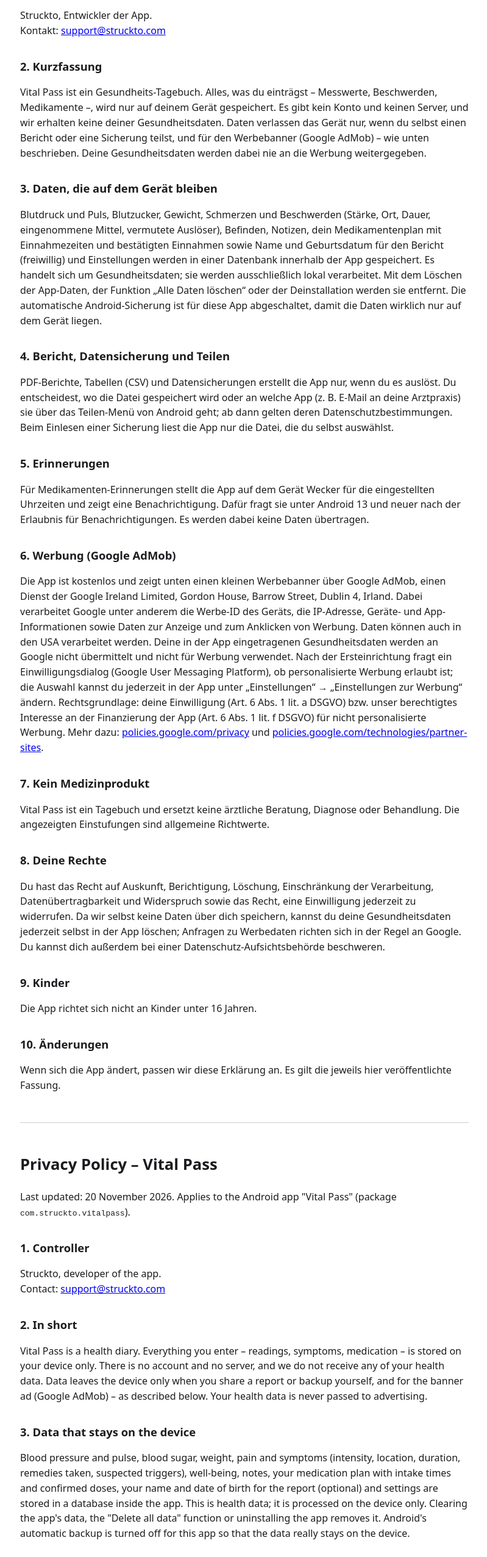
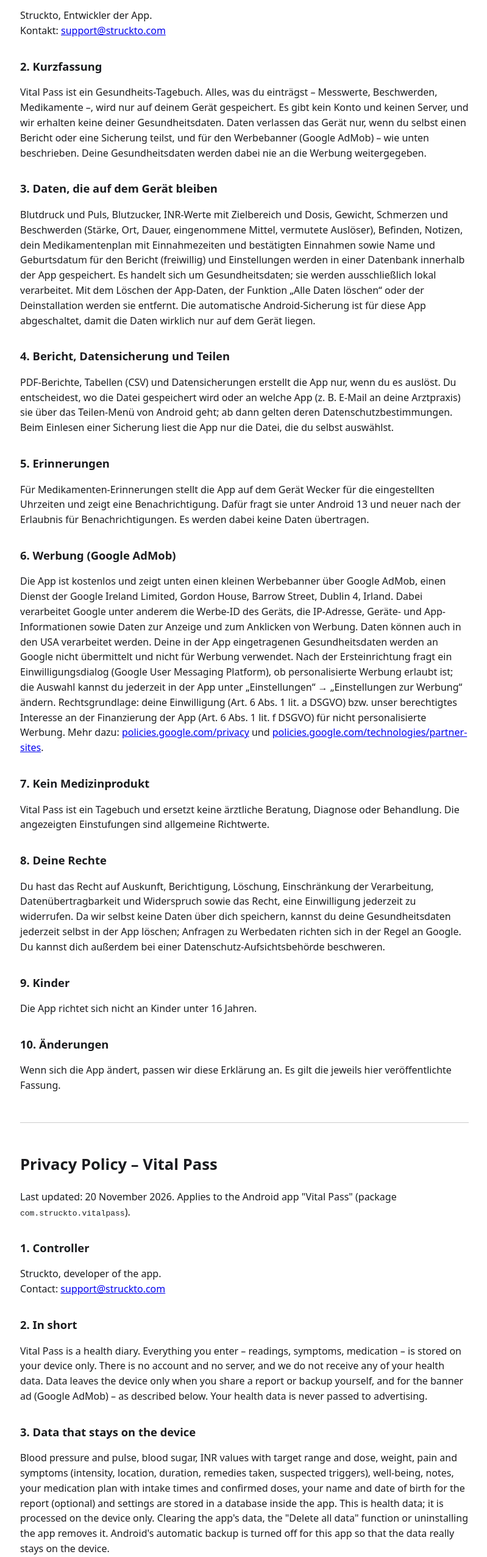
Before and after one commit to MatzunaTata/droidzone-catalog, a plain HTML site: page privacy/vitalpass.html in a window 1280 px wide. Shown: the part 246-2800 px from the top of the page at 61% size, without its empty margins (239-1038 px from the left). Drawn offline with Linux system fonts and the light colour scheme.

Commit message:
Vital Pass: INR-Werte in der Datenschutzerklärung
Co-Authored-By: Claude Opus 5.5 <noreply@anthropic.com>

```diff
--- a/privacy/vitalpass.html
+++ b/privacy/vitalpass.html
@@ -25,7 +25,7 @@
 <p>Vital Pass ist ein Gesundheits-Tagebuch. Alles, was du einträgst – Messwerte, Beschwerden, Medikamente –, wird nur auf deinem Gerät gespeichert. Es gibt kein Konto und keinen Server, und wir erhalten keine deiner Gesundheitsdaten. Daten verlassen das Gerät nur, wenn du selbst einen Bericht oder eine Sicherung teilst, und für den Werbebanner (Google AdMob) – wie unten beschrieben. Deine Gesundheitsdaten werden dabei nie an die Werbung weitergegeben.</p>
 
 <h2>3. Daten, die auf dem Gerät bleiben</h2>
-<p>Blutdruck und Puls, Blutzucker, Gewicht, Schmerzen und Beschwerden (Stärke, Ort, Dauer, eingenommene Mittel, vermutete Auslöser), Befinden, Notizen, dein Medikamentenplan mit Einnahmezeiten und bestätigten Einnahmen sowie Name und Geburtsdatum für den Bericht (freiwillig) und Einstellungen werden in einer Datenbank innerhalb der App gespeichert. Es handelt sich um Gesundheitsdaten; sie werden ausschließlich lokal verarbeitet. Mit dem Löschen der App-Daten, der Funktion „Alle Daten löschen“ oder der Deinstallation werden sie entfernt. Die automatische Android-Sicherung ist für diese App abgeschaltet, damit die Daten wirklich nur auf dem Gerät liegen.</p>
+<p>Blutdruck und Puls, Blutzucker, INR-Werte mit Zielbereich und Dosis, Gewicht, Schmerzen und Beschwerden (Stärke, Ort, Dauer, eingenommene Mittel, vermutete Auslöser), Befinden, Notizen, dein Medikamentenplan mit Einnahmezeiten und bestätigten Einnahmen sowie Name und Geburtsdatum für den Bericht (freiwillig) und Einstellungen werden in einer Datenbank innerhalb der App gespeichert. Es handelt sich um Gesundheitsdaten; sie werden ausschließlich lokal verarbeitet. Mit dem Löschen der App-Daten, der Funktion „Alle Daten löschen“ oder der Deinstallation werden sie entfernt. Die automatische Android-Sicherung ist für diese App abgeschaltet, damit die Daten wirklich nur auf dem Gerät liegen.</p>
 
 <h2>4. Bericht, Datensicherung und Teilen</h2>
 <p>PDF-Berichte, Tabellen (CSV) und Datensicherungen erstellt die App nur, wenn du es auslöst. Du entscheidest, wo die Datei gespeichert wird oder an welche App (z. B. E-Mail an deine Arztpraxis) sie über das Teilen-Menü von Android geht; ab dann gelten deren Datenschutzbestimmungen. Beim Einlesen einer Sicherung liest die App nur die Datei, die du selbst auswählst.</p>
@@ -62,7 +62,7 @@
 <p>Vital Pass is a health diary. Everything you enter – readings, symptoms, medication – is stored on your device only. There is no account and no server, and we do not receive any of your health data. Data leaves the device only when you share a report or backup yourself, and for the banner ad (Google AdMob) – as described below. Your health data is never passed to advertising.</p>
 
 <h2>3. Data that stays on the device</h2>
-<p>Blood pressure and pulse, blood sugar, weight, pain and symptoms (intensity, location, duration, remedies taken, suspected triggers), well-being, notes, your medication plan with intake times and confirmed doses, your name and date of birth for the report (optional) and settings are stored in a database inside the app. This is health data; it is processed on the device only. Clearing the app's data, the "Delete all data" function or uninstalling the app removes it. Android's automatic backup is turned off for this app so that the data really stays on the device.</p>
+<p>Blood pressure and pulse, blood sugar, INR values with target range and dose, weight, pain and symptoms (intensity, location, duration, remedies taken, suspected triggers), well-being, notes, your medication plan with intake times and confirmed doses, your name and date of birth for the report (optional) and settings are stored in a database inside the app. This is health data; it is processed on the device only. Clearing the app's data, the "Delete all data" function or uninstalling the app removes it. Android's automatic backup is turned off for this app so that the data really stays on the device.</p>
 
 <h2>4. Report, backup and sharing</h2>
 <p>The app creates PDF reports, spreadsheets (CSV) and backups only when you trigger it. You decide where the file is saved or which app (for example email to your doctor's practice) receives it through Android's share menu; that app's privacy policy applies from then on. When restoring a backup, the app only reads the file you select yourself.</p>
```
